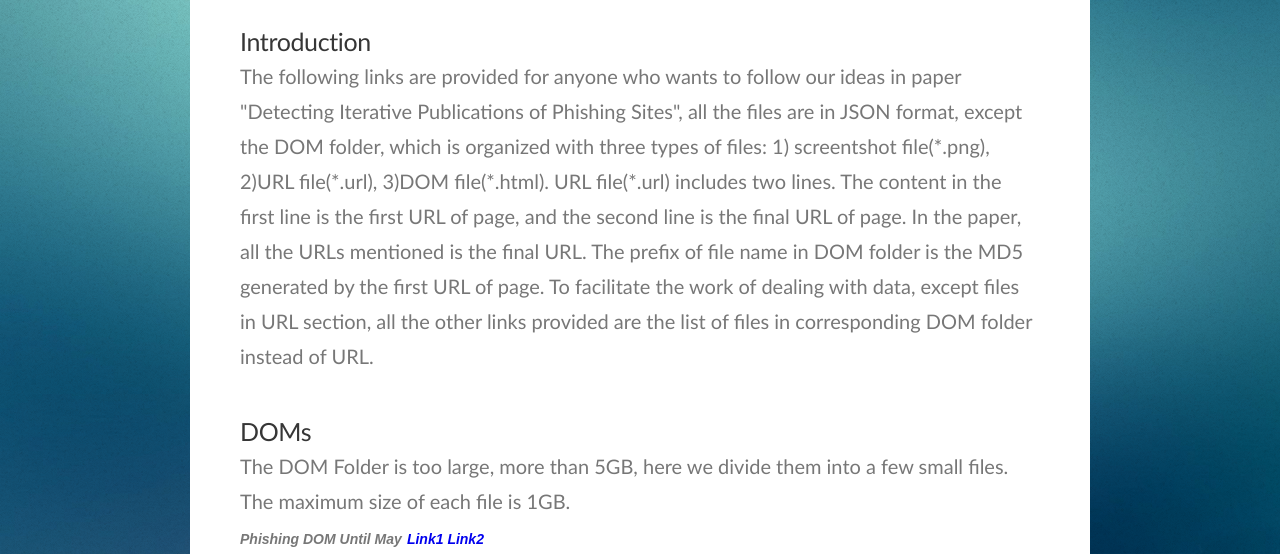
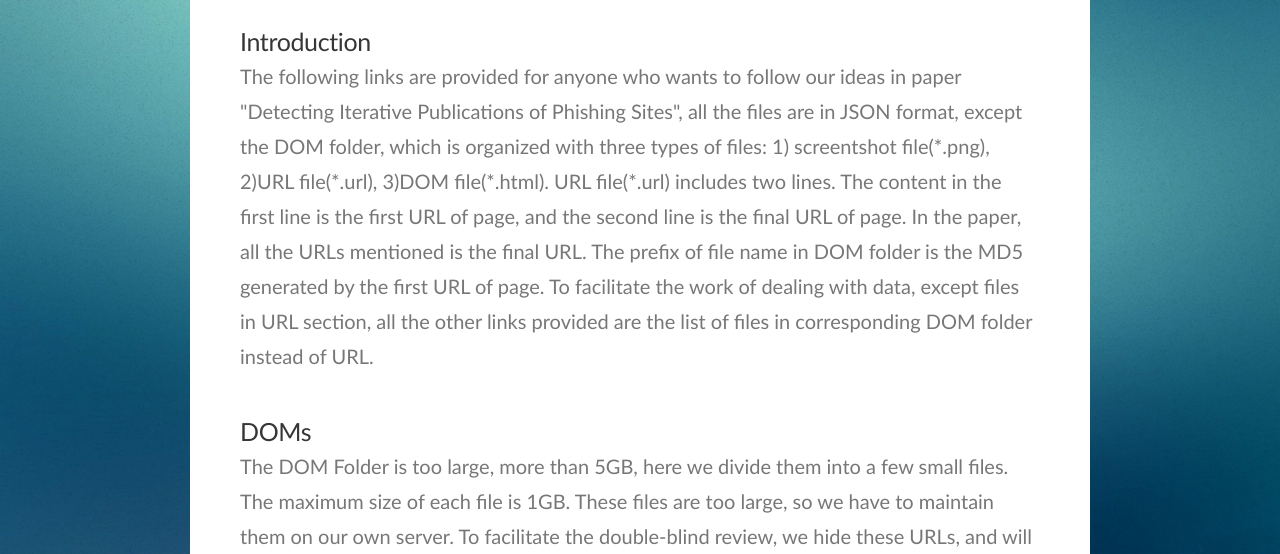
Before and after one commit to NDSS2017/NDSS2017.github.io, a plain HTML site: page index.html in a window 1280 px wide. Shown: the part 246-800 px from the top of the page. Drawn offline with Linux system fonts and the light colour scheme.

Commit message:
Comments the DOM URLs

```diff
--- a/index.html
+++ b/index.html
@@ -50,8 +50,9 @@
 
                                 <h3 ><a id="doms">DOMs</a></h3>
 								<p>
-                                The DOM Folder is too large, more than 5GB, here we divide them into a few small files. The maximum size of each file is 1GB.
+                                The DOM Folder is too large, more than 5GB, here we divide them into a few small files. The maximum size of each file is 1GB. These files are too large, so we have to maintain them on our own server. To facilitate the double-blind review,  we hide these URLs, and will publish them in future.
                                 <br/>
+                                <!--
                                 <span class="etext">Phishing DOM Until May</span>
                                 <span class="etext">
                                 <a id="PhishingArchive0501_a" class="domdownload" href="#doms">Link1</a>
@@ -109,6 +110,7 @@
                                 <a id="NormalArchiveBottom_s" class="domdownload" href="#doms">Link19</a>
                                 </span>
                                 <br>
+                                -->
                                 </p>
 
 								<h3 ><a id="urls">URLs</a></h3>
```
